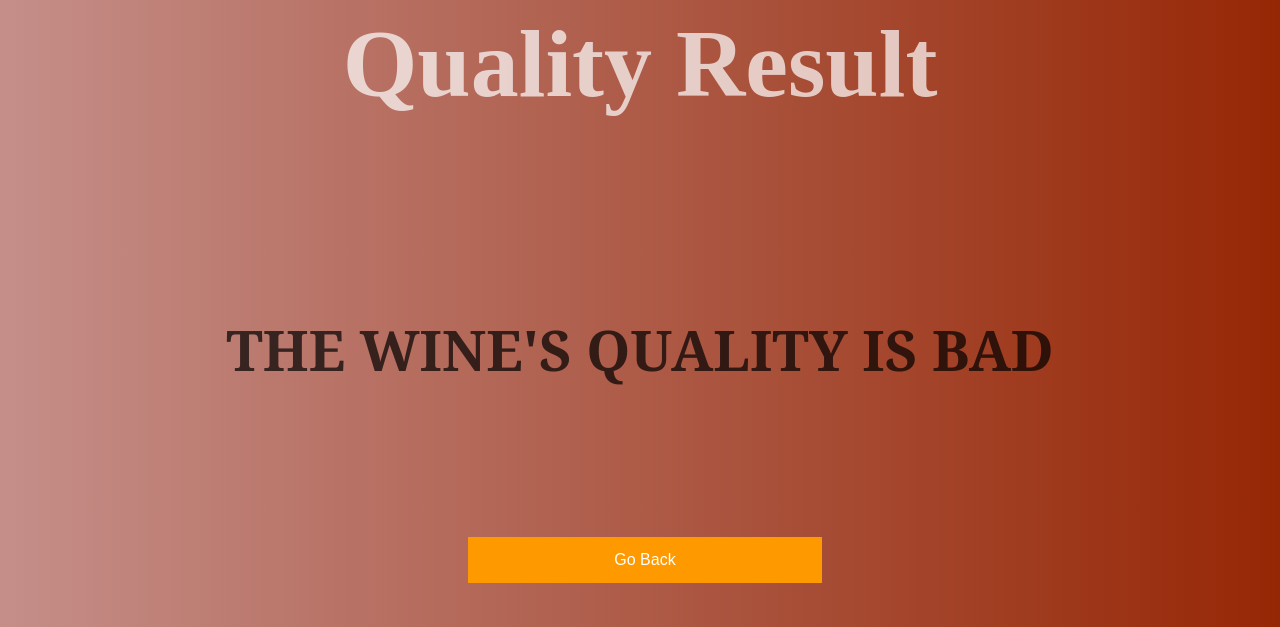
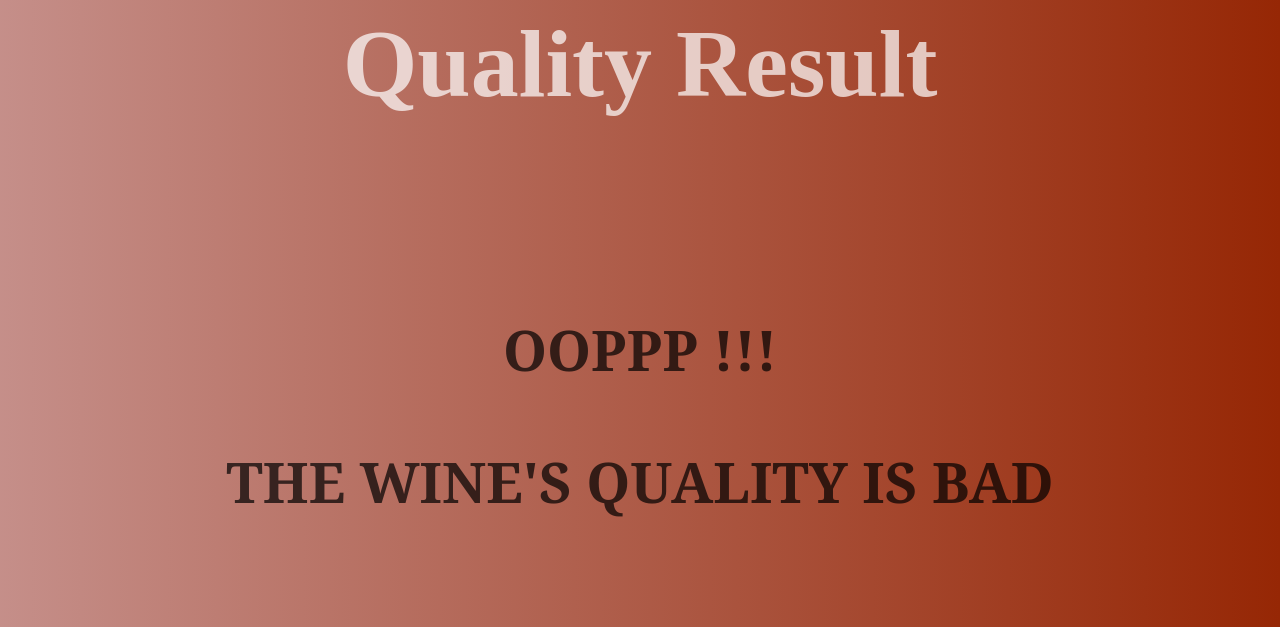
Before and after one commit to shrishtikapoor01/Quality_Check_Project, a Flask app: template templates/bad.html in a window 1280 px wide. Shown: the top 627 px of the page. Run offline with Flask 2, Linux system fonts and the light colour scheme; the template is opened without the code that fills it, so the values that code supplies are empty.

Commit message:
Update bad.html

```diff
--- a/templates/bad.html
+++ b/templates/bad.html
@@ -35,7 +35,9 @@
 
   <body>
     <h1 style="font-size: 600%; font-family:'Times New Roman', Times, serif ;text-align: center;color:rgba(255, 255, 255, 0.705)" >Quality Result</h1>
-    <br><br><br><br><center><h3 style="font-size: 350%; font-family: Georgia, 'Times New Roman', Times, serif;font-weight: bolder; text-align: center;color:rgba(0, 0, 0, 0.705);" >THE WINE'S QUALITY IS BAD</h3></center>
+    <br><br><br><br>
+    <h3 style="font-size: 350%; font-family: Georgia, 'Times New Roman', Times, serif;font-weight: bolder; text-align: center;color:rgba(0, 0, 0, 0.705);" >OOPPP !!!</h3>
+    <center><h3 style="font-size: 350%; font-family: Georgia, 'Times New Roman', Times, serif;font-weight: bolder; text-align: center;color:rgba(0, 0, 0, 0.705);" >THE WINE'S QUALITY IS BAD</h3></center>
     <form action="/">
       <input type="submit" value="Go Back" class="block">
 
```
